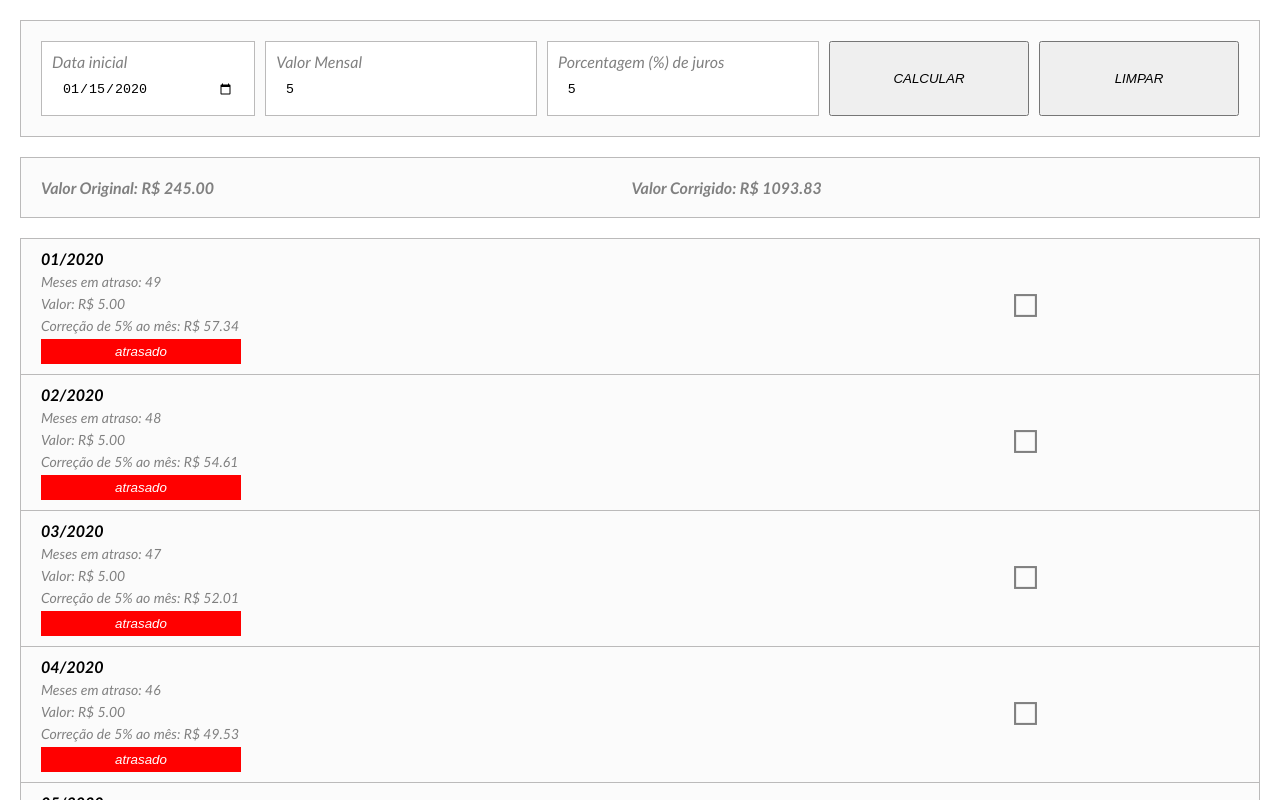
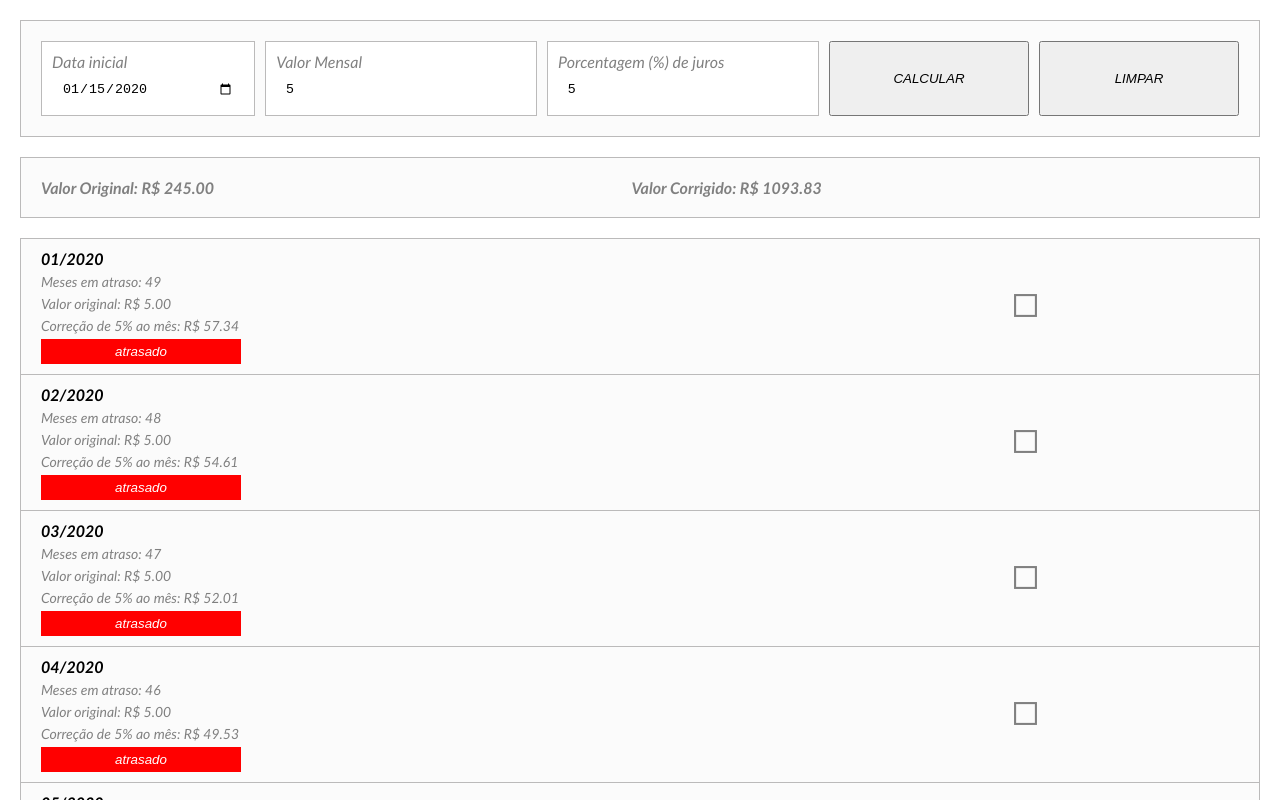
Before and after one commit to LenilsonLimaPantoja/calcular_juros, a React (Create React App) app: page / in a window 1280 px wide. Both pictures are taken after typing "2020-01-15", "5", "5" into the empty fields and a click on the button "CALCULAR". Shown: the top 800 px of the page. Built offline with nearby package versions, Linux system fonts and the light colour scheme.

Commit message:
first commit

```diff
--- a/src/pages/Home.js
+++ b/src/pages/Home.js
@@ -134,7 +134,7 @@ const Home = () => {
                                     <td class="teste">
                                         <span className='data'>{`${String(item.mes).padStart('2', 0)}/${item.ano}`}</span>
                                         <span className='valores'>Meses em atraso: {item.diferencaMeses}</span>
-                                        <span className='valores'>Valor: R$ {item.valor_original?.toFixed(2)}</span>
+                                        <span className='valores'>Valor original: R$ {item.valor_original?.toFixed(2)}</span>
                                         <span className='valores'>Correção de {taxaMensal}% ao mês: R$ {item.valor_corrigido?.toFixed(2)}</span>
                                         <button className={`btn-${item.diferencaMeses === 0 || item.checkd ? 'green' : 'red'}`}>{item.diferencaMeses === 0 || item.checkd ? item.diferencaMeses === 0 ? 'aberto' : 'pago' : 'atrasado'}</button>
                                     </td>
```
